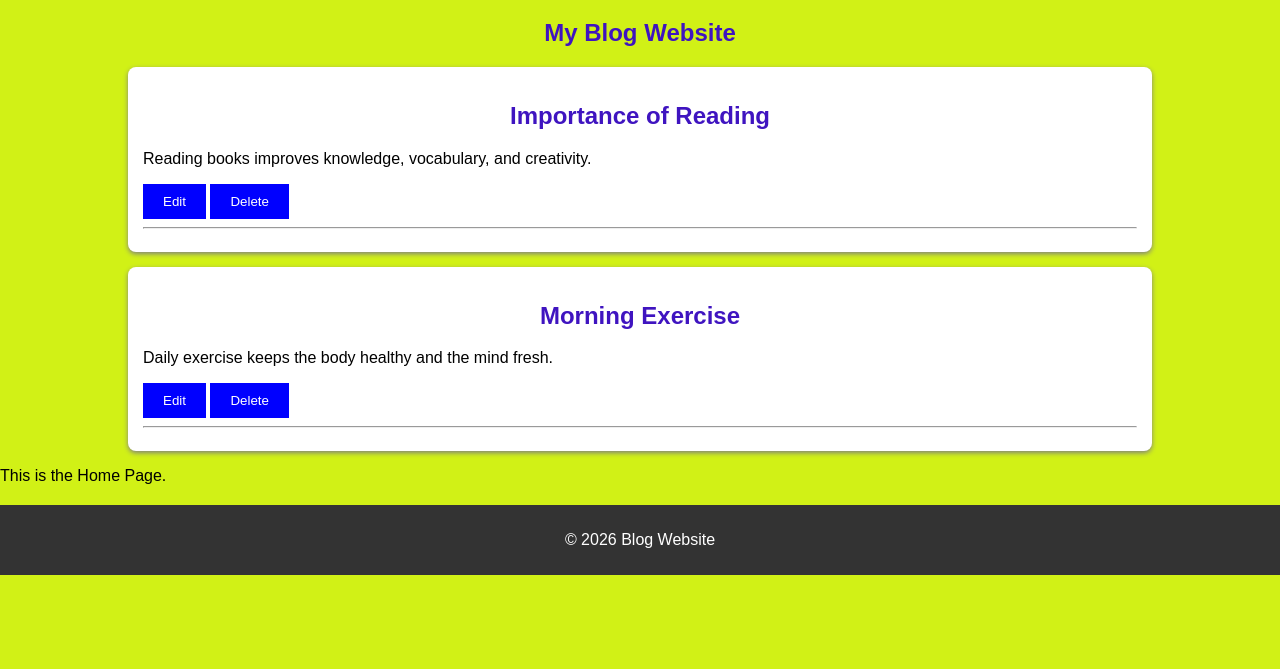
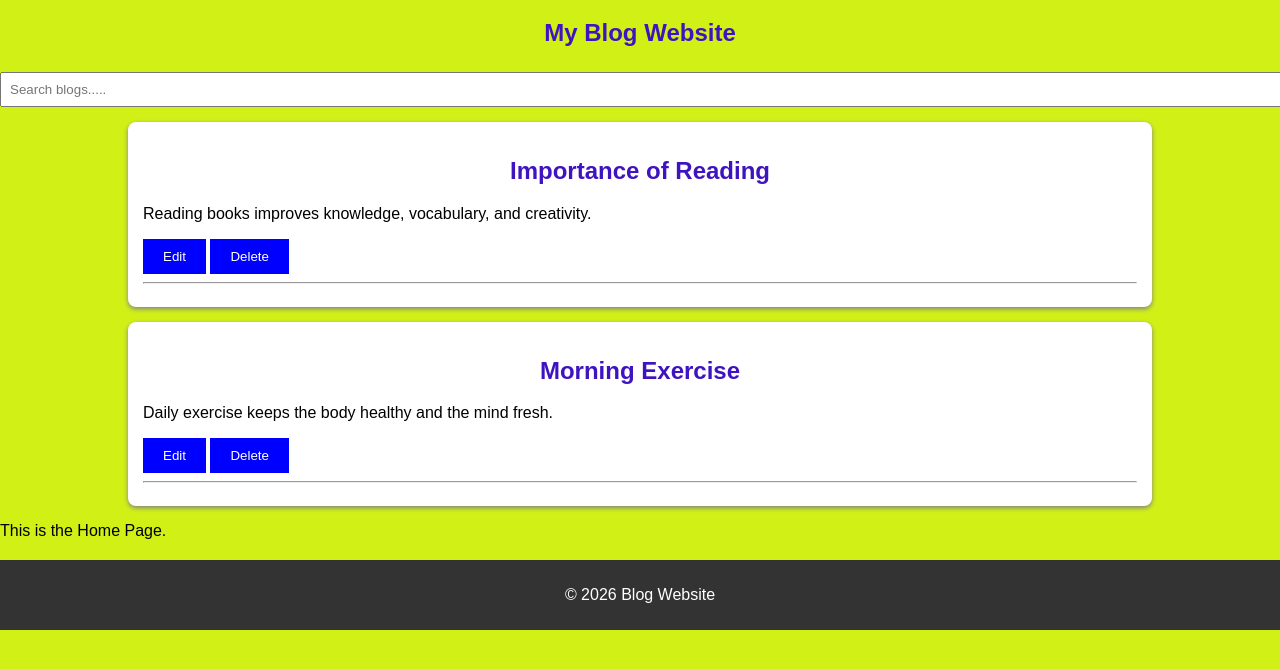
Before and after one commit to usharani16challa/blog-website, a website: page index.html in a window 1280 px wide. Shown: the part 109-778 px from the top of the page. Drawn offline with Linux system fonts and the light colour scheme.

Commit message:
Day 8 completed

```diff
--- a/index.html
+++ b/index.html
@@ -15,6 +15,8 @@
 
 <h2>My Blog Website</h2>
 
+<input type="text" id="searchinput" placeholder="Search blogs....."  onkeyup="searchBlogs()">
+
 <div id="blogContainer"></div>
 
 <script src="script.js"></script>
--- a/script.js
+++ b/script.js
@@ -53,4 +53,14 @@ function editBlog(index) {
     }
 }
 
+function searchBlogs() {
+    const keyword = document.getElementById("searchInput").value.toLowerCase();
+
+    const filteredBlogs = blogs.filter(blog =>
+        blog.title.toLowerCase().includes(keyword)
+    );
+
+    displayBlogs(filteredBlogs);
+}
+
 displayBlogs();
```
